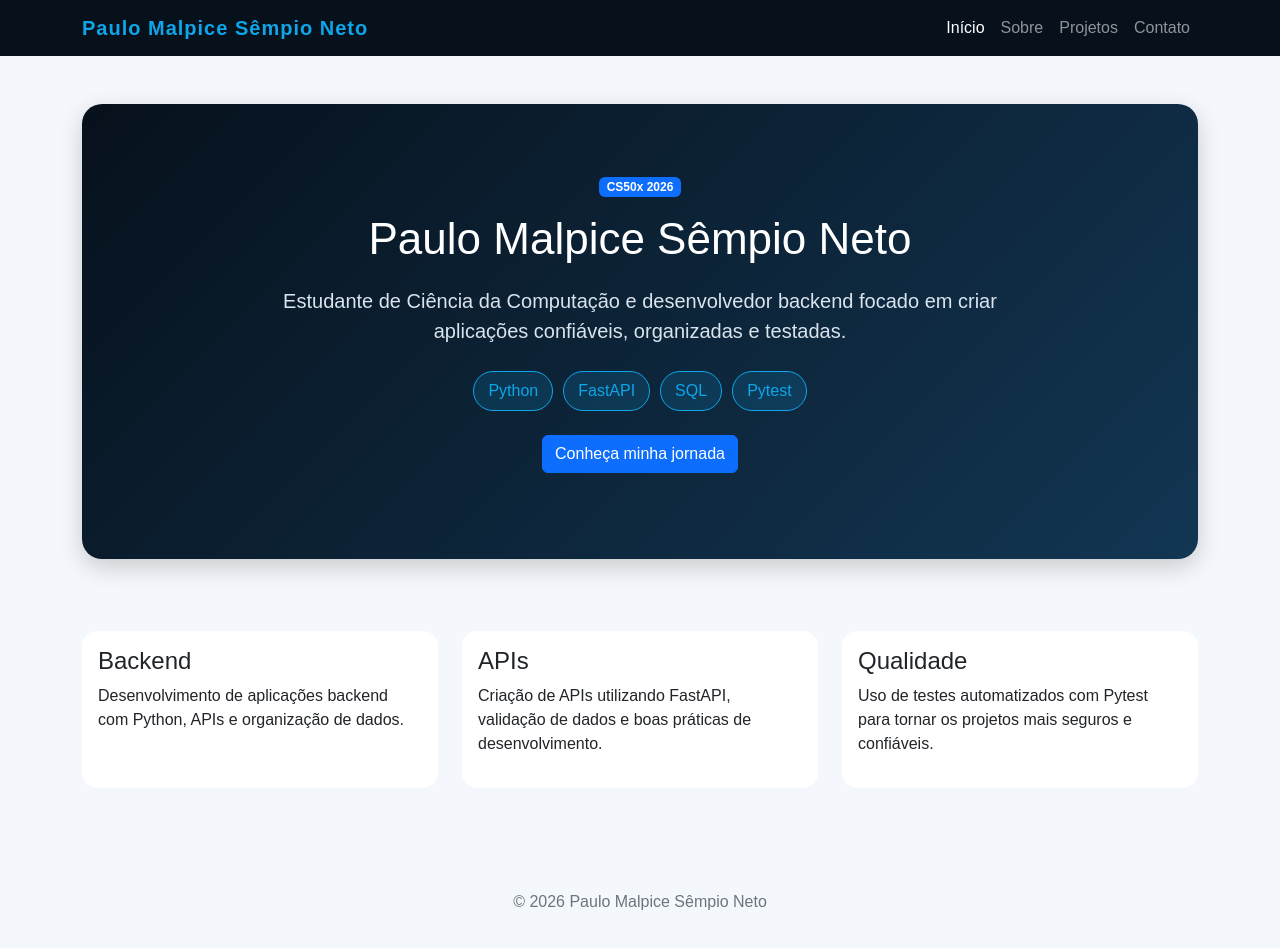
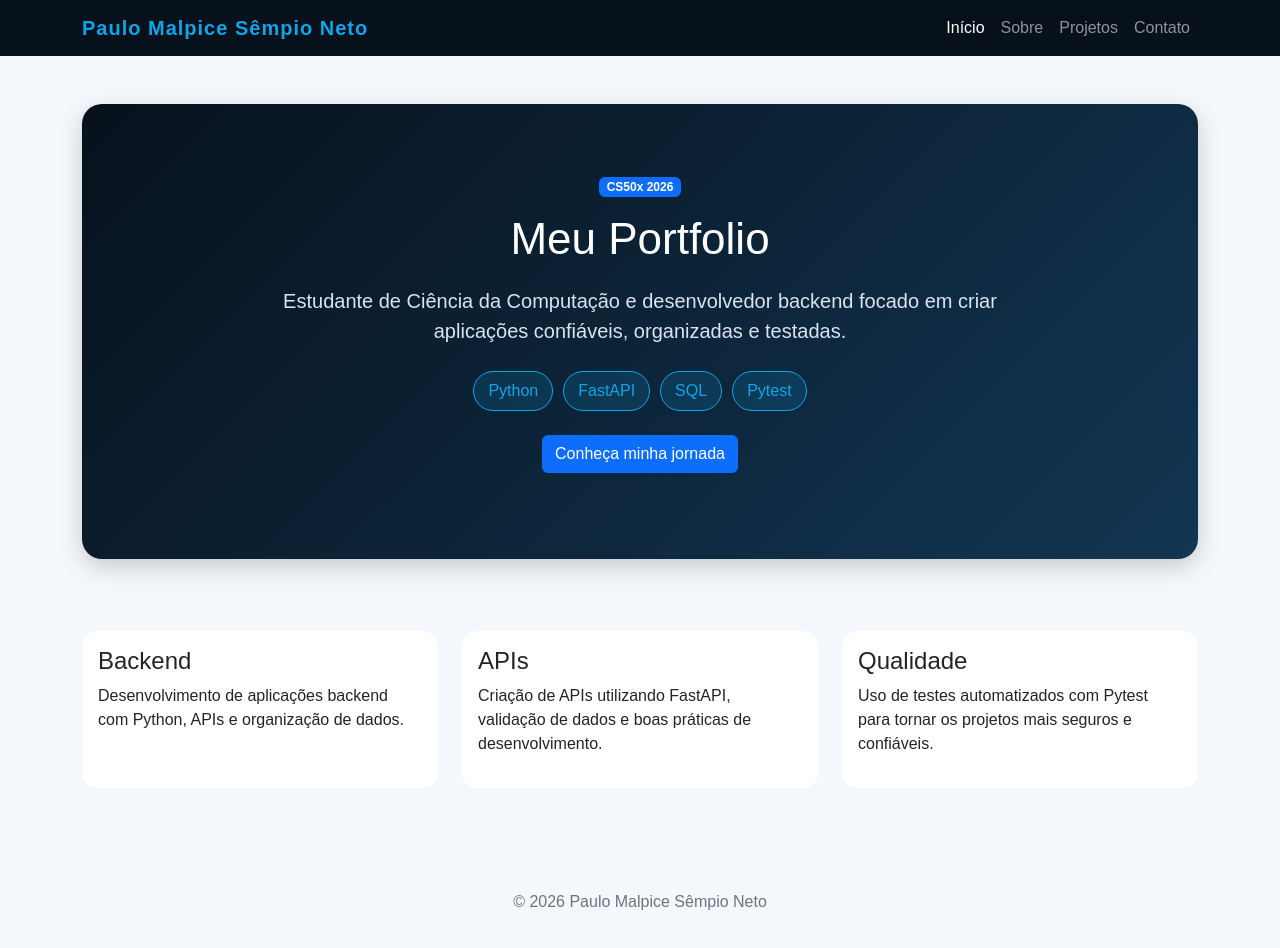
Before and after one commit to paulo-sempio-neto/-cs50-homepage, a plain HTML site: page index.html in a window 1280 px wide. Drawn offline with nearby package versions, Linux system fonts and the light colour scheme.

Commit message:
Update header to 'Meu Portfolio'

```diff
--- a/index.html
+++ b/index.html
@@ -52,7 +52,7 @@
         <section class="hero text-center">
             <span class="badge text-bg-primary mb-3">CS50x 2026</span>
 
-            <h1>Paulo Malpice Sêmpio Neto</h1>
+            <h1>Meu Portfolio</h1>
 
             <p class="lead">
                 Estudante de Ciência da Computação e desenvolvedor backend
```
